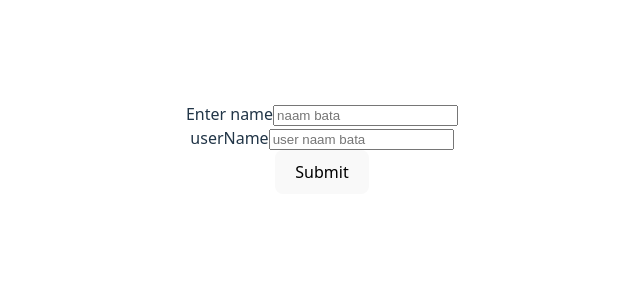
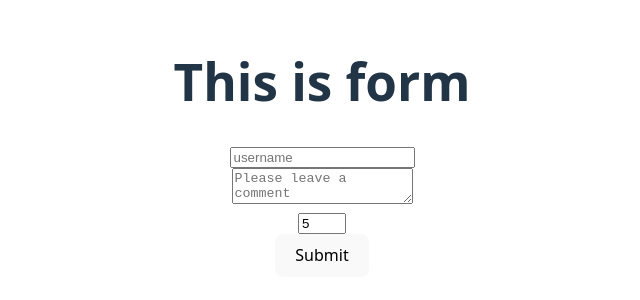
Before and after one commit to bhavy1204/MERN-stack-practice, a React (Vite) app in the folder React/react-state-practice/: page / in a window 1280 px wide. Shown: the part 252-552 px from the top of the page, without its empty margins (318-958 px from the left). Built offline with nearby package versions, Linux system fonts and the light colour scheme.

Commit message:
complete comment forms

```diff
--- a/React/react-state-practice/src/App.jsx
+++ b/React/react-state-practice/src/App.jsx
@@ -4,12 +4,14 @@ import LikeButton from './LikeButton'
 import Greetbhavy from './GreetBhavy';
 import 'bootstrap-icons/font/bootstrap-icons.css';
 import Forms from './Forms';
+import CommentForm from './CommentForm';
 
 function App() {
 
   return (
     <>
-      <Forms/>
+      <CommentForm/>
+      {/* <Forms/> */}
       {/* <h1>Hello me vapis aa gaya</h1>
       <Counter></Counter>
       <LikeButton/>
--- /dev/null
+++ b/React/react-state-practice/src/CommentForm.jsx
@@ -0,0 +1,60 @@
+import { useState } from "react"
+
+export default function CommentForm() {
+
+    let [formData, setFormData] = useState({
+        username: "",
+        remarks: "",
+        rating: 5
+    })
+
+    let handelFormInput = (event)=>{
+        setFormData((currData)=>{
+            return {...currData, [event.target.name]: [event.target.value]}
+        })
+    }
+
+    let handelSubmit=(event)=>{
+        event.preventDefault();
+        setFormData({
+            username:"",
+            remarks:"",
+            rating:5
+        })
+        console.log(formData);
+    }
+
+    return (
+        <div>
+            <h1>This is form</h1>
+            <form action="" onSubmit={handelSubmit}>
+                <input
+                    type="text"
+                    placeholder="username"
+                    value={formData.username}
+                    onChange={handelFormInput}
+                    name="username"
+                    id="username" />
+                <br />
+                <textarea
+                    name="remarks"
+                    id="remarks"
+                    placeholder="Please leave a comment"
+                    onChange={handelFormInput}
+                    value={formData.remarks}>
+                </textarea>
+                <br />
+                <input
+                    type="number"
+                    name="rating"
+                    id="rating"
+                    min={1}
+                    max={5}
+                    onChange={handelFormInput}
+                    value={formData.rating} />
+                <br />
+                <button>Submit</button>
+            </form>
+        </div>
+    )
+}
```
